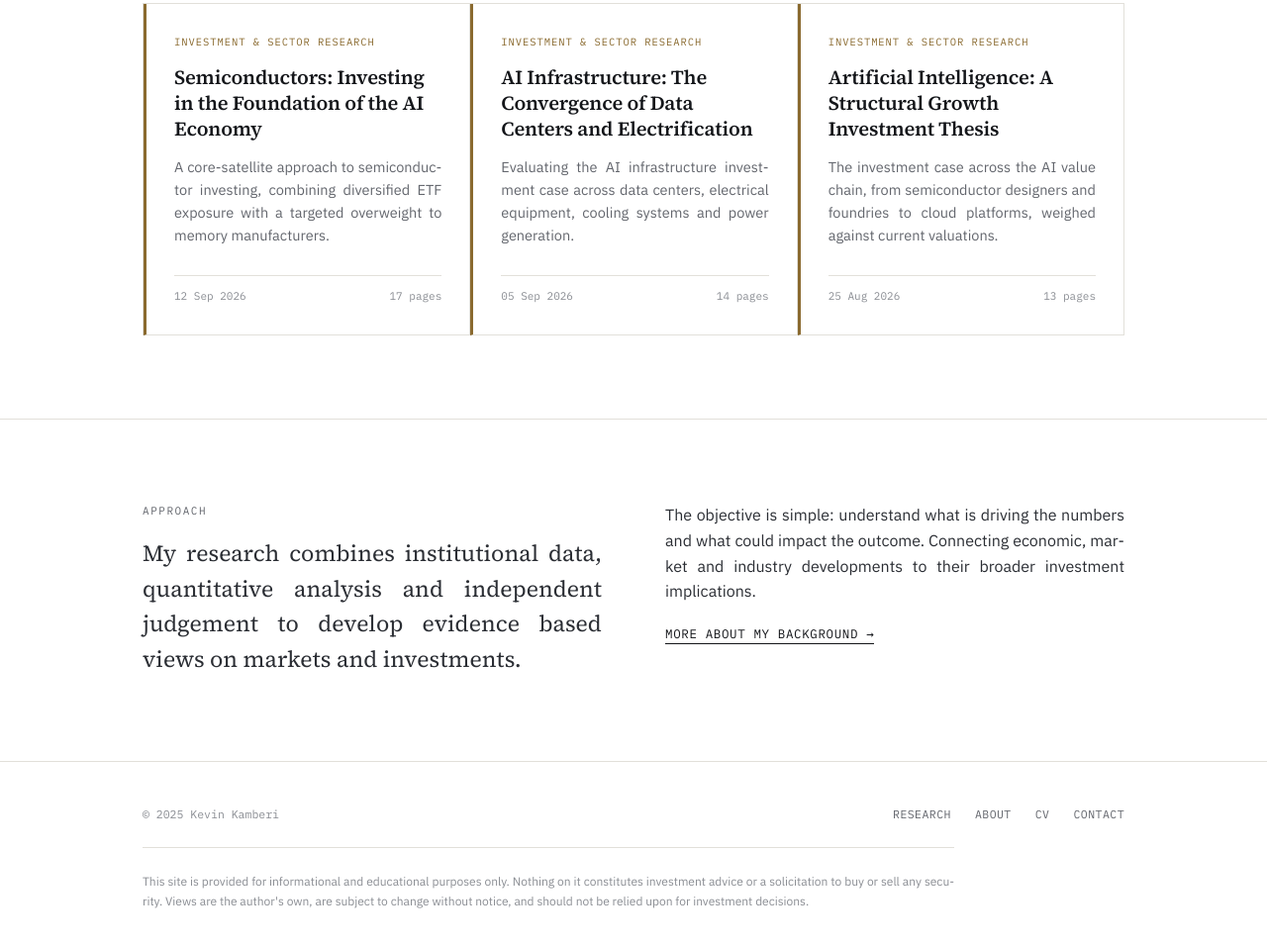
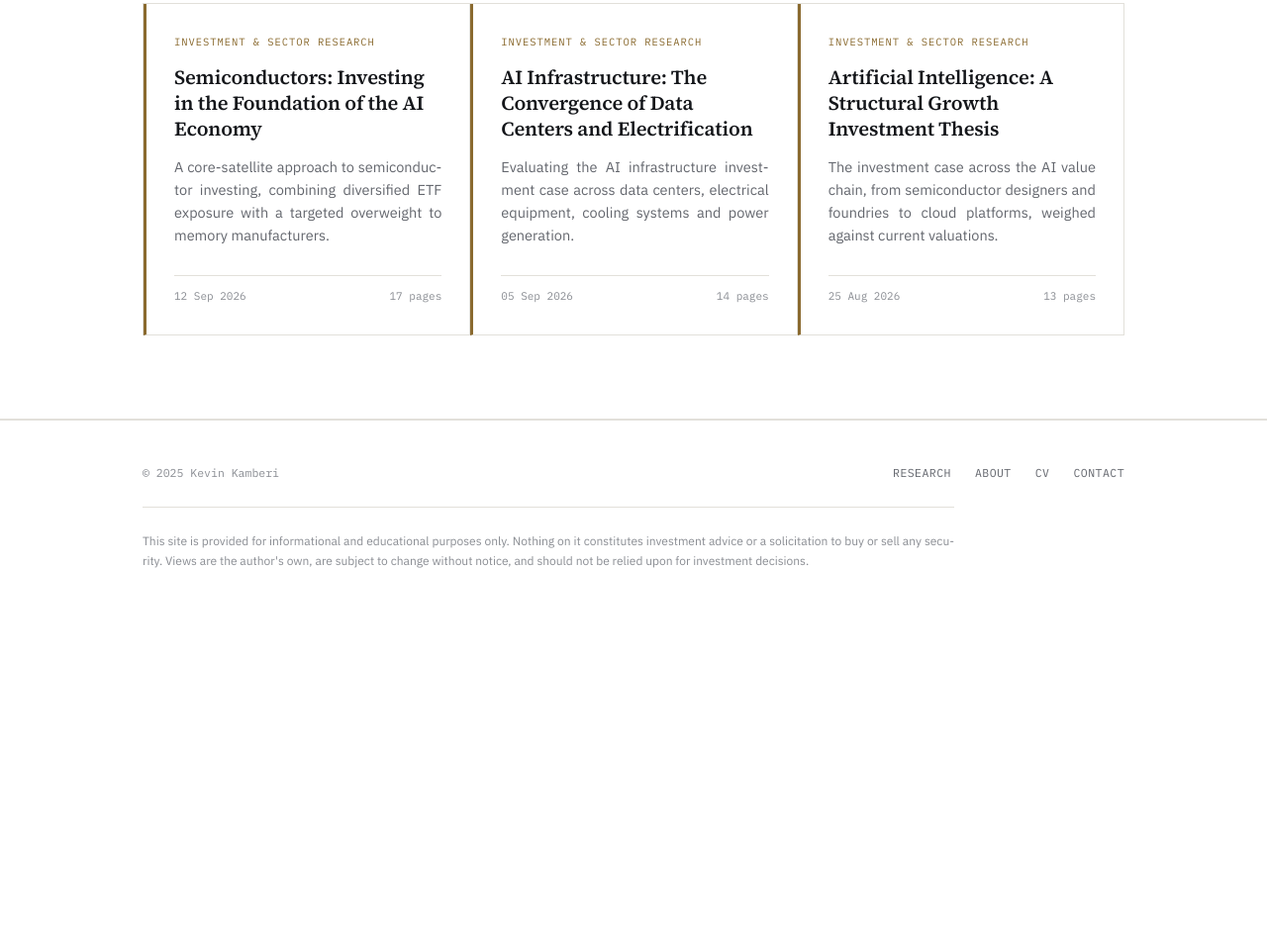
Before and after one commit to kevinkamberi99-coder/Personal-Website, a plain HTML site: page index.html in a window 1280 px wide. Shown: the part 1237-2193 px from the top of the page at 99% size. After the commit the page ends 1859 px from the top, so only its background shows below. Drawn offline with Linux system fonts and the light colour scheme.

Commit message:
Update index.html
Remove redundant text

```diff
--- a/index.html
+++ b/index.html
@@ -105,21 +105,6 @@
     </div>
   </section>
 
-  <section>
-    <div class="wrap">
-      <div class="two-col reveal">
-        <div>
-          <p class="eyebrow" style="margin-bottom:16px;">Approach</p>
-          <p class="lede">My research combines institutional data, quantitative analysis and independent judgement to develop evidence based views on markets and investments.</p>
-        </div>
-        <div>
-          <p>The objective is simple: understand what is driving the numbers and what could impact the outcome. Connecting economic, market and industry developments to their broader investment implications.</p>
-          <p><a class="text-link" href="about.html">More about my background →</a></p>
-        </div>
-      </div>
-    </div>
-  </section>
-
 </main>
 
 <footer class="site-footer">
```
